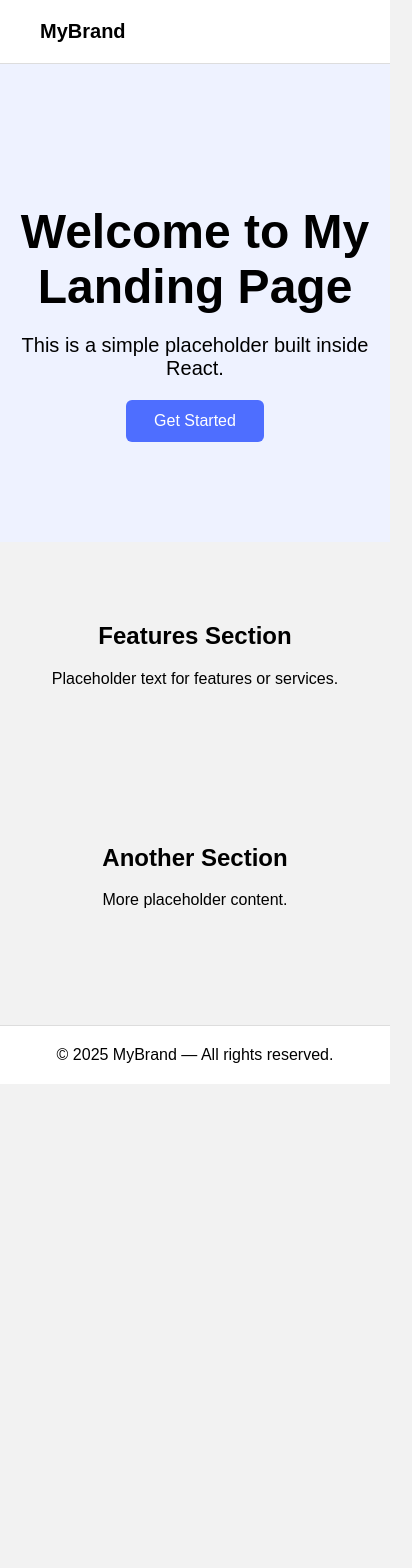
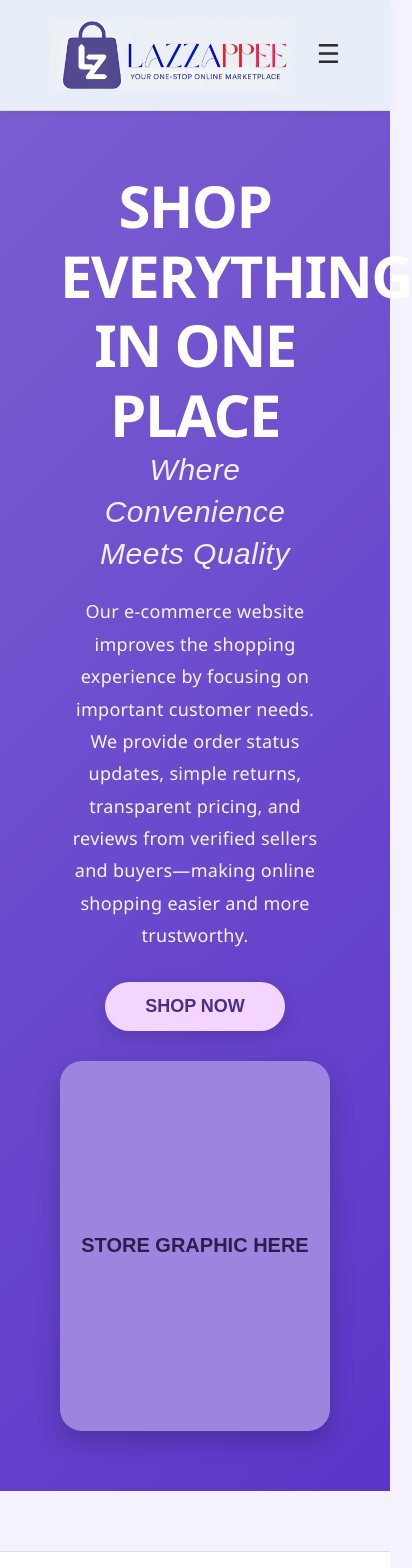
Before and after one commit to ChrisGemps/Lazzappe, a React (Create React App) app in the folder lazzappe/frontend/: page / in a window 390 px wide. Shown: the top 1568 px of the page, 412 px wide, since content can reach past the window. Before the commit the page ends 1084 px from the top, so only its background shows below. Built offline with nearby package versions, Linux system fonts and the light colour scheme.

Commit message:
beautified the logo, implemented the buttons of the landing page

```diff
--- a/lazzappe/frontend/src/component/components.js
+++ b/lazzappe/frontend/src/component/components.js
@@ -3,9 +3,23 @@ import React, { useState } from "react";
 
 // ---------------- Logo ----------------
 export const Logotext = () => (
+  <div style={{ textAlign: "center", marginBottom: "0px" }}>
+    <img
+      src="/Lazzappee_logohd.png"  // Path to your logo PNG file in the public folder
+      alt="LAZZAPPEE Logo" // Alt text for accessibility
+      style={{
+        maxWidth: "100%",   // Ensure the image is responsive
+        height: "auto",     // Maintain aspect ratio
+      }}
+    />
+  </div>
+);
+
+// ---------------- Logo for Login/Register ----------------
+export const LogotextLogin = () => (
   <div style={{ textAlign: "center", marginBottom: "20px" }}>
     <img
-      src="/logotext.png"  // Path to your PNG file in the public folder
+      src="/Lazzappee_logohd2.png"  // Path to your login logo PNG file in the public folder
       alt="LAZZAPPEE Logo" // Alt text for accessibility
       style={{
         maxWidth: "100%",   // Ensure the image is responsive
--- a/lazzappe/frontend/src/css/Dashboard/LandingPage.css
+++ b/lazzappe/frontend/src/css/Dashboard/LandingPage.css
@@ -1,73 +1,240 @@
-body {
+/* =============================== */
+/* LAZZAPPEE E-COMMERCE LANDING PAGE – IMPROVED COMBINED CSS */
+/* =============================== */
+
+/* GLOBAL RESET */
+* {
   margin: 0;
-  font-family: Arial, sans-serif;
-  background: #f2f2f2;
+  padding: 0;
+  box-sizing: border-box;
+  font-family: "Poppins", Arial, sans-serif;
 }
 
+body {
+  background: #f4f2ff;
+  color: #2d2d2d;
+}
+
+/* =============================== */
 /* HEADER */
-.header {
-  padding: 20px 40px;
+/* =============================== */
+.lz-header {
+  width: 100%;
+  padding: 20px 50px;
   display: flex;
   justify-content: space-between;
   align-items: center;
-  background: #ffffff;
+  background: #e8eef7;
   border-bottom: 1px solid #ddd;
+  box-shadow: 0 2px 10px rgba(0,0,0,0.05);
+  position: sticky;
+  top: 0;
+  z-index: 1000;
 }
 
-.logo {
-  font-size: 20px;
-  font-weight: bold;
+.lz-logo {
+  font-size: 26px;
+  font-weight: 800;
+  color: #5a36c9;
 }
 
-.nav {
+/* Logo component styling */
+.lz-header > div:first-child {
+  display: flex;
+  align-items: center;
+}
+
+.lz-header > div:first-child img {
+  max-height: 70px;
+  width: auto;
+}
+
+.lz-nav {
+  display: flex;
+  gap: 25px;
+}
+
+.lz-nav-link {
+  color: #333;
+  text-decoration: none;
+  font-size: 13px;
+  font-weight: 600;
+  transition: 0.3s;
+}
+
+.lz-nav-link:hover {
+  color: #5a36c9;
+}
+
+.lz-menu-icon {
+  display: none;
+  font-size: 26px;
+  cursor: pointer;
+}
+
+/* =============================== */
+/* HERO SECTION */
+/* =============================== */
+.lz-hero-section {
+  display: flex;
+  justify-content: space-between;
+  align-items: center;
+  padding: 80px 100px;
+  background: linear-gradient(135deg, #7a5ed1, #5a36c9);
+  color: white;
+  min-height: 70vh;
+}
+
+.lz-hero-text {
+  max-width: 45%;
+}
+
+.lz-title {
+  font-size: 58px;
+  font-weight: 800;
+  letter-spacing: -1.5px;
+  line-height: 1.2;
+  text-transform: uppercase;
+  font-family: 'Segoe UI', Tahoma, Geneva, Verdana, sans-serif;
+}
+
+.lz-subtitle {
+  font-size: 30px;
+  opacity: 0.9;
+  margin-bottom: 20px;
+  font-weight: 500;
+  letter-spacing: 0.5px;
+  line-height: 1.4;
+  font-style: italic;
+}
+
+.lz-description {
+  font-size: 18px;
+  line-height: 1.8;
+  opacity: 0.95;
+  margin: 20px 0 30px;
+  font-weight: 400;
+  letter-spacing: 0.3px;
+  font-family: 'Segoe UI', Tahoma, Geneva, Verdana, sans-serif;
+}
+
+.lz-shop-btn {
+  background: #f3d5ff;
+  color: #4b2e88;
+  padding: 14px 40px;
+  border: none;
+  border-radius: 35px;
+  font-size: 18px;
+  font-weight: 700;
+  cursor: pointer;
+  transition: 0.3s;
+  box-shadow: 0 6px 20px rgba(0,0,0,0.15);
+}
+
+.lz-shop-btn:hover {
+  background: #fff1ff;
+  transform: translateY(-4px);
+}
+
+/* =============================== */
+/* HERO GRAPHIC */
+/* =============================== */
+.lz-hero-graphic {
+  width: 45%;
+  display: flex;
+  justify-content: center;
+  align-items: center;
+}
+
+.lz-graphic-box {
+  width: 370px;
+  height: 370px;
+  background: #9d85df;
+  border-radius: 22px;
+  display: flex;
+  align-items: center;
+  justify-content: center;
+  color: #2b1e4d;
+  font-weight: 700;
+  font-size: 20px;
+  box-shadow: 0 10px 25px rgba(0, 0, 0, 0.2);
+}
+
+/* =============================== */
+/* FEATURE SECTIONS */
+/* =============================== */
+.section {
+  padding: 70px 20px;
+  text-align: center;
+  background: #ffffff;
+  margin-top: 40px;
+  border-radius: 15px;
+  width: 85%;
+  margin-left: auto;
+  margin-right: auto;
+  box-shadow: 0 4px 18px rgba(0,0,0,0.08);
+}
+
+.section h2 {
+  font-size: 32px;
+  color: #4b2e88;
+  margin-bottom: 15px;
+}
+
+.section p {
+  font-size: 18px;
+  color: #555;
+  line-height: 1.6;
+}
+
+/* =============================== */
+/* FOOTER */
+/* =============================== */
+.lz-footer {
+  text-align: center;
+  padding: 30px;
+  background: #ffffff;
+  border-top: 1px solid #ddd;
+  margin-top: 60px;
+}
+
+.lz-socials {
   display: flex;
   gap: 20px;
-}
-
-.nav-link {
-  text-decoration: none;
-  color: #333;
-  font-weight: bold;
-}
-
-/* HERO SECTION */
-.hero {
-  text-align: center;
-  padding: 100px 20px;
-  background: #eef2ff;
-}
-
-.hero h1 {
-  font-size: 48px;
+  justify-content: center;
+  font-size: 22px;
   margin-bottom: 10px;
 }
 
-.hero p {
-  font-size: 20px;
-  margin-bottom: 20px;
+/* =============================== */
+/* RESPONSIVE */
+/* =============================== */
+@media (max-width: 900px) {
+  .lz-hero-section {
+    flex-direction: column;
+    text-align: center;
+    padding: 60px;
   }
 
-.cta-btn {
-  padding: 12px 28px;
-  font-size: 16px;
-  border: none;
-  background: #4e6eff;
-  color: white;
-  border-radius: 6px;
-  cursor: pointer;
+  .lz-hero-text,
+  .lz-hero-graphic {
+    max-width: 100%;
+    width: 100%;
   }
 
-/* CONTENT SECTIONS */
-.section {
-  padding: 60px 20px;
-  text-align: center;
+  .lz-graphic-box {
+    margin-top: 30px;
   }
 
-/* FOOTER */
-.footer {
-  text-align: center;
-  padding: 20px;
-  background: #fff;
-  border-top: 1px solid #ddd;
-  margin-top: 40px;
+  .lz-nav {
+    display: none;
   }
+
+  .lz-menu-icon {
+    display: block;
+  }
+
+  .section {
+    width: 95%;
+  }
+}
--- a/lazzappe/frontend/src/page/LandingPage.js
+++ b/lazzappe/frontend/src/page/LandingPage.js
@@ -1,39 +1,60 @@
+import React from "react";
+import { useNavigate } from "react-router-dom";
+import { Logotext } from "../component/components";
 import "../css/Dashboard/LandingPage.css";
 
-export default function Dashboard() {
+export default function LazzappeeLandingPage() {
+  const navigate = useNavigate();
+
+  const handleShopNow = () => {
+    navigate("/dashboard");
+  };
+
+  const handleLogin = () => {
+    navigate("/login");
+  };
+
+  const handleSignup = () => {
+    navigate("/register");
+  };
+
   return (
     <>
-      <header className="header">
-        <div className="logo">MyBrand</div>
-
-        <nav className="nav">
-          {/* <a href="#" className="nav-link">Home</a>
-          <a href="#" className="nav-link">Features</a>
-          <a href="#" className="nav-link">About</a>
-          <a href="#" className="nav-link">Contact</a> */}
+      <header className="lz-header">
+        <Logotext />
+        <nav className="lz-nav">
+          <a href="#home" className="lz-nav-link">FEEDBACK</a>
+          <a href="#about" className="lz-nav-link">ABOUT US</a>
+          <a href="#product" className="lz-nav-link" onClick={handleLogin}>LOGIN</a>
+          <a href="#contact" className="lz-nav-link" onClick={handleSignup}>SIGNUP</a>
         </nav>
+        <div className="lz-menu-icon">☰</div>
       </header>
 
-      <main>
-        <section className="hero">
-          <h1>Welcome to My Landing Page</h1>
-          <p>This is a simple placeholder built inside React.</p>
-          <button className="cta-btn">Get Started</button>
-        </section>
+      <main className="lz-hero-section">
+        <div className="lz-hero-text">
+          <h1 className="lz-title">Shop Everything in One Place</h1>
+          <h2 className="lz-subtitle">Where Convenience Meets Quality</h2>
+          <p className="lz-description">
+            Our e-commerce website improves the shopping experience by focusing on important customer needs.
+            We provide order status updates, simple returns, transparent pricing, and reviews from verified sellers and buyers—making online shopping easier and more trustworthy.
+          </p>
+          <button className="lz-shop-btn" onClick={handleShopNow}>SHOP NOW</button>
+        </div>
 
-        <section className="section">
-          <h2>Features Section</h2>
-          <p>Placeholder text for features or services.</p>
-        </section>
-
-        <section className="section">
-          <h2>Another Section</h2>
-          <p>More placeholder content.</p>
-        </section>
+        <div className="lz-hero-graphic">
+          {/* Placeholder graphic box - replace with SVG/3D image if needed */}
+          <div className="lz-graphic-box">STORE GRAPHIC HERE</div>
+        </div>
       </main>
 
-      <footer className="footer">
-        © 2025 MyBrand — All rights reserved.
+      <footer className="lz-footer">
+        <div className="lz-socials">
+          <span>📘</span>
+          <span>📸</span>
+          <span>🐦</span>
+        </div>
+        <p>© 2025 LAZZAPPEE — All rights reserved.</p>
       </footer>
     </>
   );
--- a/lazzappe/frontend/src/page/LoginPage.js
+++ b/lazzappe/frontend/src/page/LoginPage.js
@@ -1,5 +1,5 @@
 import React, { useState } from "react";
-import { Logotext, Input, Button, SocialButton, BrandSide } from "../component/components";
+import { LogotextLogin, Input, Button, SocialButton, BrandSide } from "../component/components";
 import { useNavigate, Link } from "react-router-dom";
 import './LoginPage.css';
 
@@ -71,7 +71,7 @@ const LoginForm = () => {
 
   return (
     <div className="login-form-wrapper">
-      <Logotext />
+      <LogotextLogin />
 
       {error && (
         <div className="error-message">
--- a/lazzappe/frontend/src/page/Register.js
+++ b/lazzappe/frontend/src/page/Register.js
@@ -1,5 +1,5 @@
 import React, { useState } from "react";
-import { Logotext, Input, Button, SocialButton, BrandSide } from "../component/components";
+import { LogotextLogin, Input, Button, SocialButton, BrandSide } from "../component/components";
 import { useNavigate, Link } from "react-router-dom";
 import './Register.css';
 
@@ -102,7 +102,7 @@ export default function Register() {
     <div className="register-page-wrapper">
       <div className="register-page-left">
         <div className="register-form-container">
-          <Logotext />
+          <LogotextLogin />
 
           <h2 className="register-title">Create your account</h2>
 
```
Also changed, not shown: lazzappe/frontend/src/component/Dashboard/NavBarComponent.js (+10 -5 lines), lazzappe/frontend/src/css/Dashboard/Dashboard.css (+10 -5 lines), lazzappe/frontend/src/page/LoginPage.css (+16 -67 lines), lazzappe/frontend/src/page/Register.css (+4 -4 lines), lazzappe/frontend/public/lazzappee_logohd.png (added), lazzappe/frontend/public/lazzappee_logohd2.png (added). Lines whose indentation alone changed are shown as unchanged.
